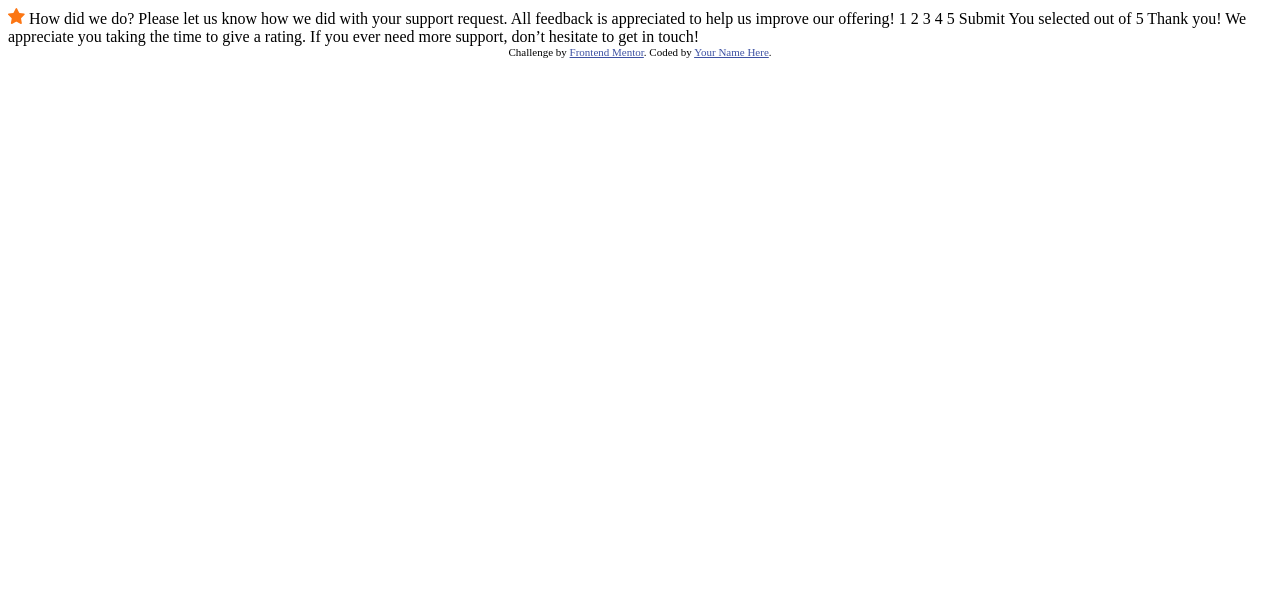
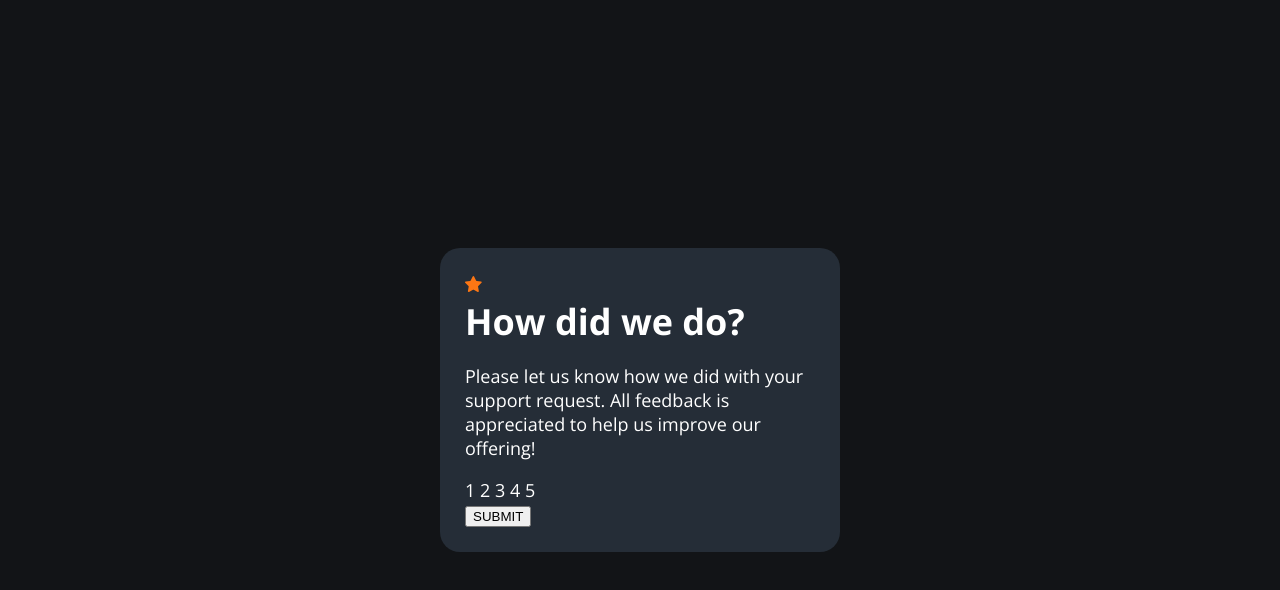
Before and after one commit to Eyas1996/Interactive-Rating-Component-main, a plain HTML site: page index.html in a window 1280 px wide. Drawn offline with nearby package versions, Linux system fonts and the light colour scheme; a web font is replaced by a local one.

Commit message:
start styling

```diff
--- a/Css/style.css
+++ b/Css/style.css
@@ -5,12 +5,11 @@
 @import url('https://fonts.googleapis.com/css2?family=Bai+Jamjuree:wght@400;600&family=Open+Sans&family=Poppins:wght@600&family=Raleway:wght@400;700&display=swap');
 
 :root {
-	--Very-Dark-Blue: hsl(243, 87%, 12%);
-	--Desaturated-Blue: hsl(238, 22%, 44%);
-	--Bright-Blue: hsl(224, 93%, 58%);
-	--Moderate-Cyan: hsl(170, 45%, 43%);
-	--Light-Grayish-Blue: hsl(240, 75%, 98%);
-	--Light-Gray: hsl(0, 0%, 75%);
+	--Very-Dark-Blue: hsl(216, 12%, 8%);
+	--Dark-Blue: hsl(213, 19%, 18%);
+	--White: hsl(0, 0%, 100%);
+	--Medium-Grey: hsl(216, 12%, 54%);
+	--Light-Gray: hsl(217, 12%, 63%);
 	--main-transition: 0.3s;
 }
 * {
@@ -23,6 +22,7 @@ body {
 	margin: 0;
 	font-size: 18px;
 	font-family: 'Open Sans';
+	background-color: var(--Very-Dark-Blue);
 }
 h1,
 h2,
@@ -41,3 +41,25 @@ a {
 img {
 	max-width: 100%;
 }
+
+/* start Rating Card */
+.crad {
+	position: absolute;
+	top: 50%;
+	left: 50%;
+	transform: translate(-50%, -50%);
+	-webkit-transform: translate(-50%, -50%);
+	-moz-transform: translate(-50%, -50%);
+	-ms-transform: translate(-50%, -50%);
+	-o-transform: translate(-50%, -50%);
+	background-color: var(--Dark-Blue);
+	color: #fff;
+	width: 400px;
+	padding: 25px;
+	border-radius: 20px;
+	-webkit-border-radius: 20px;
+	-moz-border-radius: 20px;
+	-ms-border-radius: 20px;
+	-o-border-radius: 20px;
+}
+/* End Rating Card */
--- a/index.html
+++ b/index.html
@@ -5,6 +5,8 @@
   <meta name="viewport" content="width=device-width, initial-scale=1.0"> <!-- displays site properly based on user's device -->
 
   <link rel="icon" type="image/png" sizes="32x32" href="./images/favicon-32x32.png">
+  <link rel="stylesheet" href="./Css/all.min.css">
+  <link rel="stylesheet" href="./Css/style.css">
 
   <title>Frontend Mentor | Interactive rating component</title>
 
@@ -15,38 +17,47 @@
   </style>
 </head>
 <body>
-  <img src="./images/icon-star.svg" alt="">
+
+  <!-- Rating Card start -->
+  <div class="crad">
+    <div class="star">
+        <img src="./images/icon-star.svg" alt="">
+    </div>
+    <div class="qu">
+      <h1>How did we do?</h1>
+    </div>
+    <div class="an">
+      <p>
+        Please let us know how we did with your support request. All feedback is appreciated
+        to help us improve our offering!
+      </p>
+    </div>
+    <div class="numbers">
+      <span>1</span>
+      <span>2</span>
+      <span>3</span>
+      <span>4</span>
+      <span>5</span>
+    </div>
+    <div class="submit">
+      <button>SUBMIT</button>
+    </div>
+
+  <!-- Rating Card end -->
 
 
 
-  <!-- Rating state start -->
-
-  How did we do?
-
-  Please let us know how we did with your support request. All feedback is appreciated
-  to help us improve our offering!
-
-  1 2 3 4 5
-
-  Submit
-
-  <!-- Rating state end -->
 
   <!-- Thank you state start -->
 
-  You selected <!-- Add rating here --> out of 5
+  <!-- You selected Add rating here out of 5 -->
 
-  Thank you!
+  <!-- Thank you!
 
   We appreciate you taking the time to give a rating. If you ever need more support,
-  don’t hesitate to get in touch!
+  don’t hesitate to get in touch! -->
 
   <!-- Thank you state end -->
-
-
-  <div class="attribution">
-    Challenge by <a href="https://www.frontendmentor.io?ref=challenge" target="_blank">Frontend Mentor</a>.
-    Coded by <a href="#">Your Name Here</a>.
   </div>
 </body>
 </html>
```
